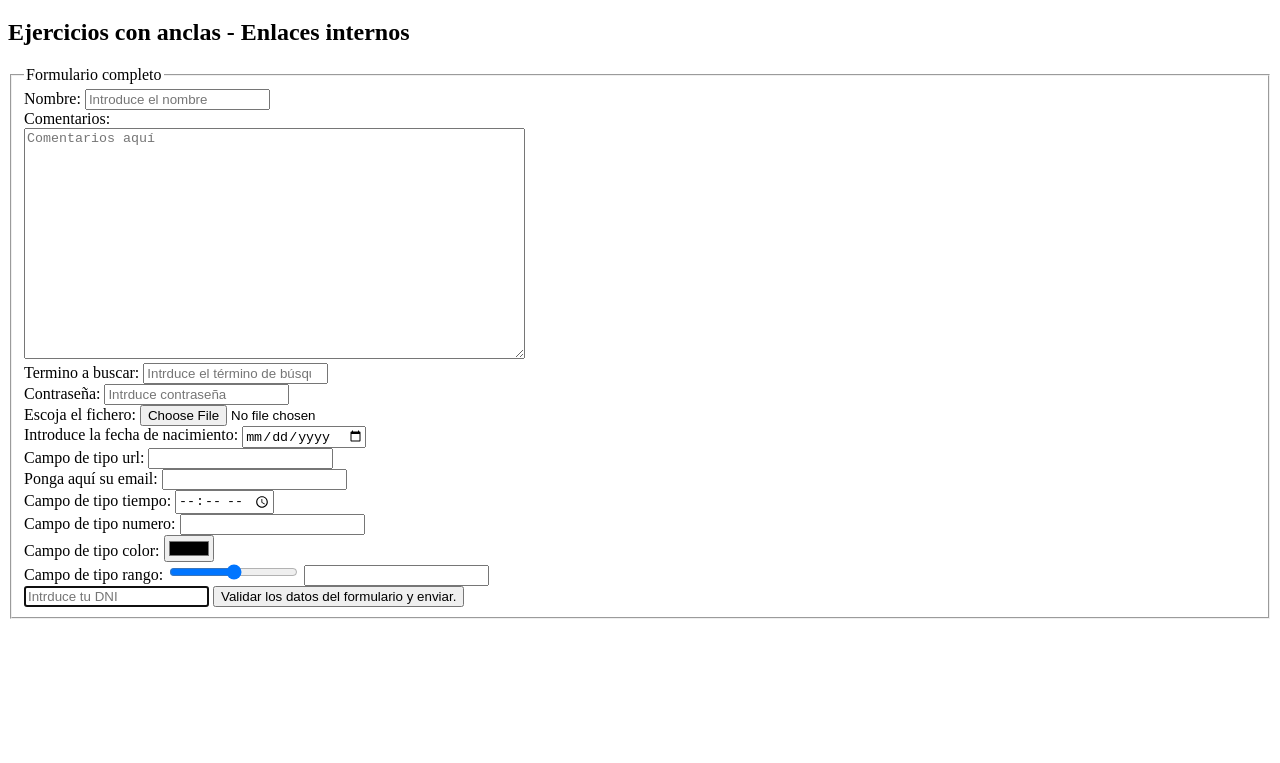
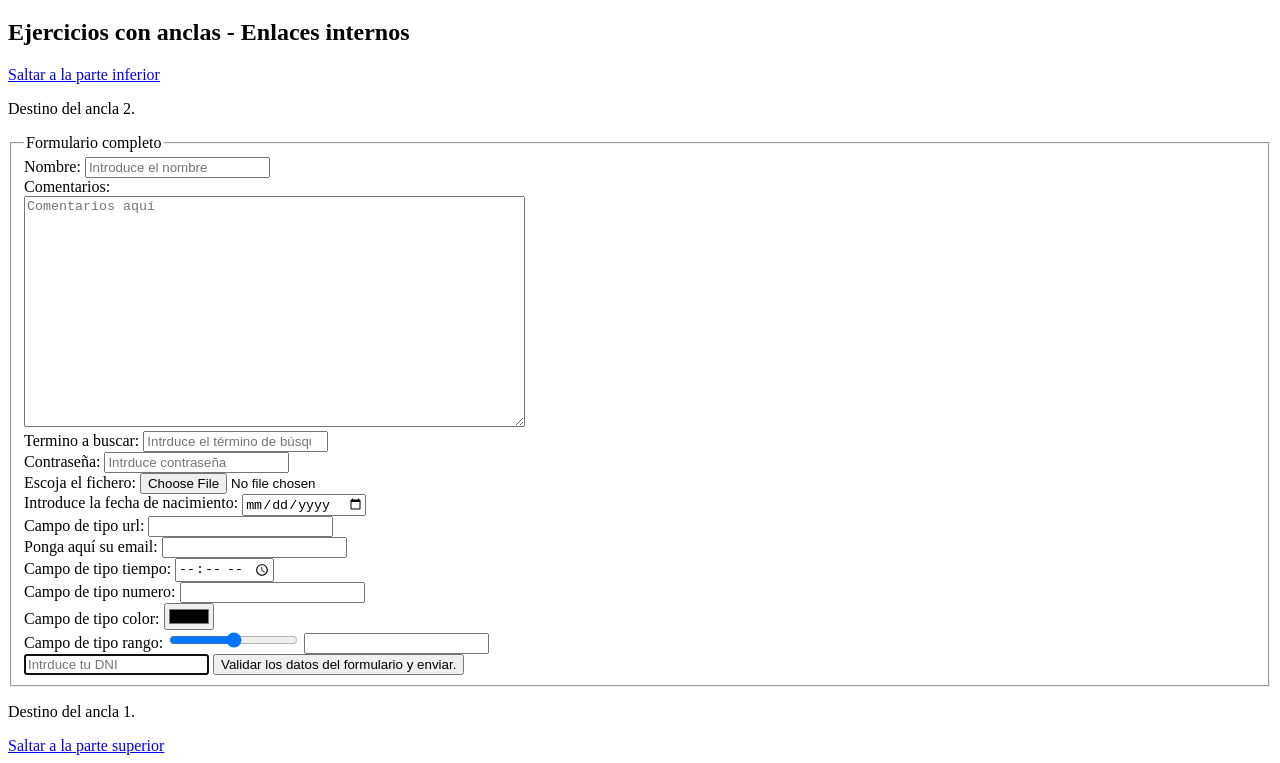
Before and after one commit to AlvaroHiguera/UT1-DIW, a plain HTML site: page Sesion5(26-29-2019)/Ejercicio1.html in a window 1280 px wide. Shown: the part 61-824 px from the top of the page. Before the commit the page ends 800 px from the top, so only its background shows below. Drawn offline with Linux system fonts and the light colour scheme.

Commit message:
Version 1.1 de la ramasesion5_formulariosanclas

```diff
--- a/Sesion5(26-29-2019)/Ejercicio1.html
+++ b/Sesion5(26-29-2019)/Ejercicio1.html
@@ -8,7 +8,12 @@
 </head>
 <body>
     <h1>Sesión 5</h1>
+
     <h2>Ejercicios con anclas - Enlaces internos</h2>
+
+    <a href="#ancla1">Saltar a la parte inferior</a><br>
+    <p id="ancla2">Destino del ancla 2.</p>
+
     <form name="formulariocompleto1" id="formulariocaompleto1id" action="" method="">
         <fieldset>
             <legend>Formulario completo</legend>
@@ -55,7 +60,8 @@
 
         </fieldset>
     </form>
-
+    <p id="ancla1">Destino del ancla 1.</p>
+    <a href="#ancla2">Saltar a la parte superior</a><br>
 
 
 
```
